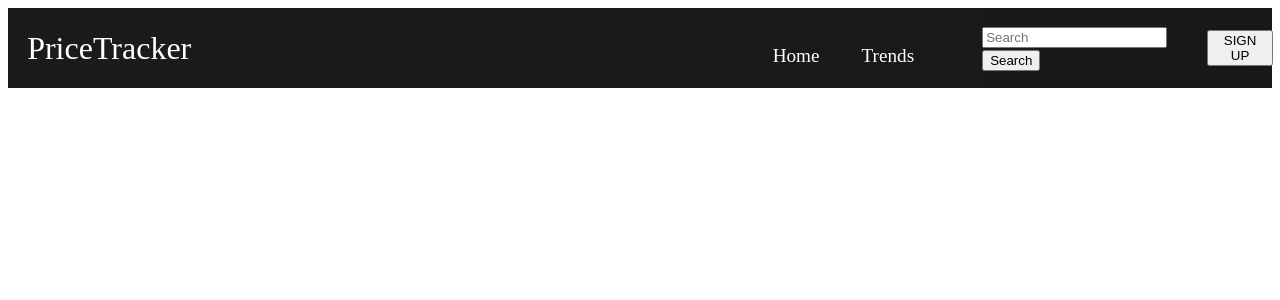
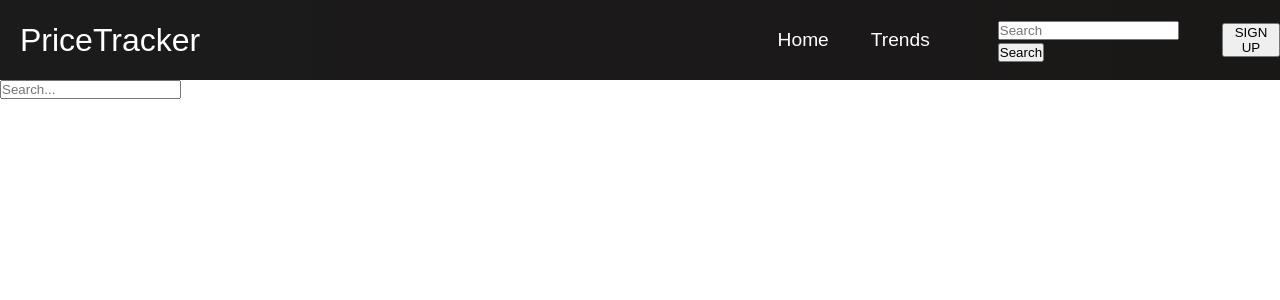
Before and after one commit to kjernest01/temp_repo, a React (Create React App) app: page /Search in a window 1280 px wide. Shown: the top 300 px of the page. Built offline with nearby package versions, Linux system fonts and the light colour scheme.

Commit message:
Corrected links to pages

```diff
--- a/src/App.js
+++ b/src/App.js
@@ -1,7 +1,11 @@
-import React from 'react';
-import Navbar from './components/Navbar';
-import './App.css';
-import { BrowserRouter as Router, Routes, Route } from 'react-router-dom';
+import React from "react";
+import "./App.css";
+import Navbar from "./components/Navbar";
+import {
+    BrowserRouter as Router,
+    Routes,
+    Route,
+} from "react-router-dom";
 import Home from './components/pages/Home';
 import Trends from './components/pages/Trends';
 import Signup from './components/pages/Signup';
@@ -9,17 +13,21 @@ import Search from './components/pages/Search';
 
 function App() {
     return (
-    <>
         <Router>
             <Navbar />
             <Routes>
-          <Route path='/' exact component={Home} />
-          <Route path='/trends' component={Trends} />
-          <Route path='search-bar' component={Search}/>
-          <Route path='/sign-up' component={Signup} />
+                <Route path="/" element={<Home />} />
+                <Route path="/trends" element={<Trends />} />
+                <Route
+                    path="/Search"
+                    element={<Search />}
+                />
+                <Route
+                    path="/sign-up"
+                    element={<Signup />}
+                />
             </Routes>
         </Router>
-    </>
     );
 }
 
--- a/src/components/Navbar.js
+++ b/src/components/Navbar.js
@@ -64,14 +64,9 @@ function Navbar() {
               </Link>
             </li>
           </ul>
-          {/* <form class="d-flex" role="search">
-            <input class="form-control me-2" type="search" placeholder="Search" aria-label="Search"/>
-
-              <button class="btn btn-outline-success" type="submit">Search</button>
-          </form> */}
           <form class="d-flex" role="search">
             <input class="form-control me-2" type="search" placeholder="Search" aria-label="Search" />
-            <Link to="/search">
+            <Link to='/search-bar'>
               <button class="btn btn-outline-success" type="submit">Search</button>
             </Link>
           </form>
--- a/src/components/pages/Home.js
+++ b/src/components/pages/Home.js
@@ -4,7 +4,7 @@ import '../../App.css';
 function Home() {
   return (
     <>
-
+      <h1>HOME PAGE</h1>
     </>
   );
 }
--- a/src/components/pages/Search.js
+++ b/src/components/pages/Search.js
@@ -1,20 +1,20 @@
-// import React, { useState } from 'react';
+import React, { useState } from 'react';
 
-// const Search = () => {
-//   const [searchTerm, setSearchTerm] = useState('');
+const Search = () => {
+  const [searchTerm, setSearchTerm] = useState('');
 
-//   const handleChange = (event) => {
-//     setSearchTerm(event.target.value);
-//   };
+  const handleChange = (event) => {
+    setSearchTerm(event.target.value);
+  };
 
-//   return (
-//     <input
-//       type="search"
-//       placeholder="Search..."
-//       value={searchTerm}
-//       onChange={handleChange}
-//     />
-//   );
-// };
+  return (
+    <input
+      type="search"
+      placeholder="Search..."
+      value={searchTerm}
+      onChange={handleChange}
+    />
+  );
+};
 
-// export default Search;
+export default Search;
--- a/src/components/pages/Trends.js
+++ b/src/components/pages/Trends.js
@@ -4,7 +4,7 @@ import '../../App.css';
 function Trends() {
   return (
     <>
-
+    <h1>TRENDS PAGE</h1>
     </>
   );
 }
```
Also changed, not shown: src/App.css (+6 -6 lines). Lines whose indentation alone changed are shown as unchanged.
